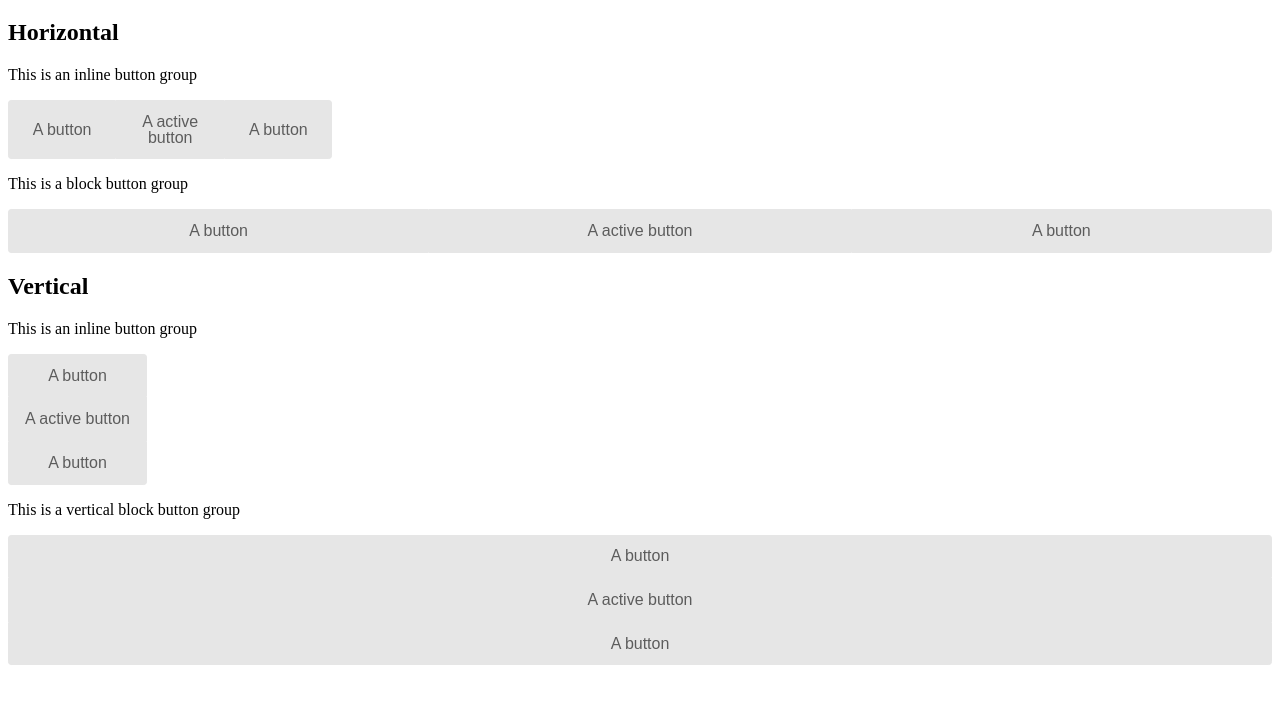
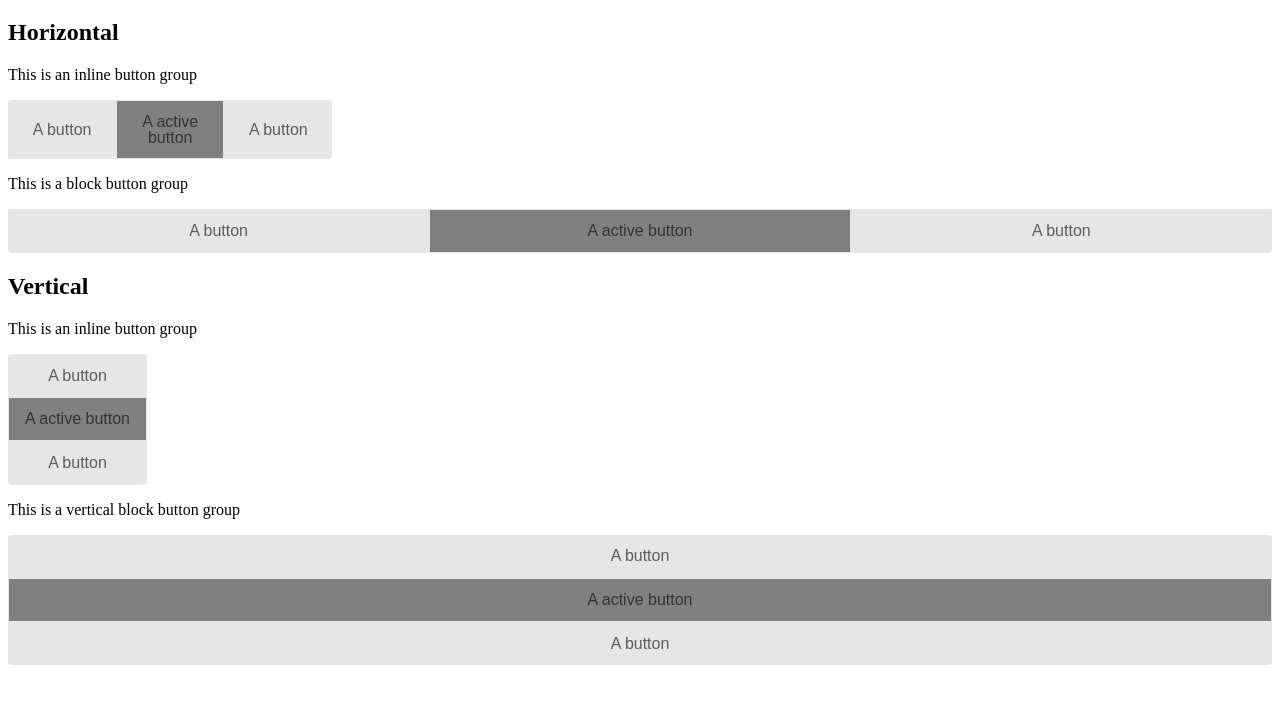
Before and after one commit to aginz/boa, a website: page src/button-group/__test__/button-group.html in a window 1280 px wide. Shown: the part 61-764 px from the top of the page. Drawn offline with Linux system fonts and the light colour scheme.

Commit message:
Fox ButtonGroup example

```diff
--- a/src/button-group/__test__/button-group.html
+++ b/src/button-group/__test__/button-group.html
@@ -14,13 +14,13 @@
     <p>This is an inline button group</p>
     <div class="boa-button-group boa-button-group--horizontal">
       <button class="boa-button">A button</button>
-      <button class="boa-button boa-button--active">A active button</button>
+      <button class="boa-button boa-button--pressed">A active button</button>
       <button class="boa-button">A button</button>
     </div>
     <p>This is a block button group</p>
     <div class="boa-button-group boa-button-group--horizontal boa-button-group--fluid">
       <button class="boa-button">A button</button>
-      <button class="boa-button boa-button--active">A active button</button>
+      <button class="boa-button boa-button--pressed">A active button</button>
       <button class="boa-button">A button</button>
     </div>
 
@@ -28,13 +28,13 @@
     <p>This is an inline button group</p>
     <div class="boa-button-group boa-button-group--vertical">
       <button class="boa-button">A button</button>
-      <button class="boa-button boa-button--active">A active button</button>
+      <button class="boa-button boa-button--pressed">A active button</button>
       <button class="boa-button">A button</button>
     </div>
     <p>This is a vertical block button group</p>
     <div class="boa-button-group boa-button-group--vertical boa-button-group--fluid">
       <button class="boa-button">A button</button>
-      <button class="boa-button boa-button--active">A active button</button>
+      <button class="boa-button boa-button--pressed">A active button</button>
       <button class="boa-button">A button</button>
     </div>
   </body>
```
